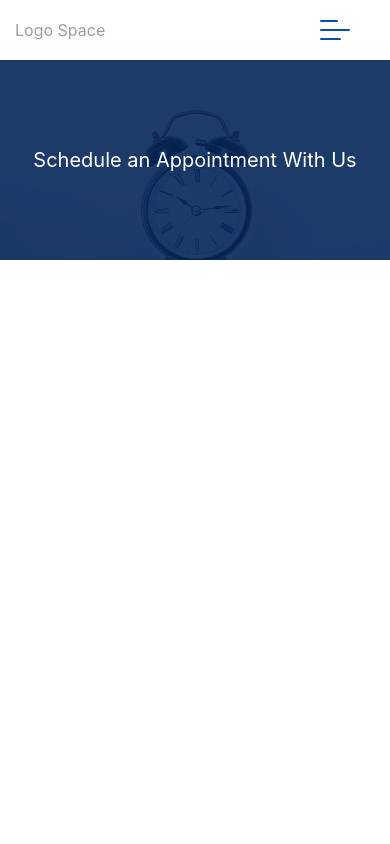
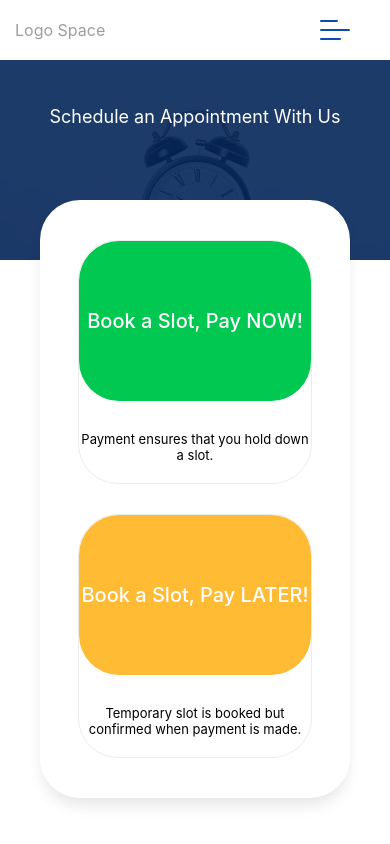
Before and after one commit to ObinnaKelvin/sapphire, a React (Create React App) app: page /book-appointment in a window 390 px wide. Shown: the top 844 px of the page. Built offline with nearby package versions, Linux system fonts and the light colour scheme.

Commit message:
Appointment Booking both mobile and desktop, book button added

```diff
--- a/src/View/pages/booking/Booking.jsx
+++ b/src/View/pages/booking/Booking.jsx
@@ -15,7 +15,18 @@ function Booking() {
             </div>
         </div>
         <div className="booking-decision">
-
+          <div className="decision-item">
+            <div className="button-now">
+              Book a Slot, Pay NOW!
+            </div>
+            Payment ensures that you hold down a slot.
+          </div>
+          <div className="decision-item">
+            <div className="button-later">
+              Book a Slot, Pay LATER!
+            </div>
+            Temporary slot is booked but confirmed when payment is made.
+          </div>
         </div>
         <div className="booking-wrapper">
 
--- a/src/View/pages/booking/booking.scss
+++ b/src/View/pages/booking/booking.scss
@@ -35,6 +35,7 @@
 
             p{
                 z-index: 7;
+                margin-top: -70px;
                 // transform: translateY(-140px);
                 // transition: transform 1000ms ease 1s;
                 // top: 460px;
@@ -55,6 +56,65 @@
                 }
             }
 
+        }
+    }
+
+    .booking-decision {
+        width: 800px;
+        // border: 1px solid red;
+        border-radius: 40px;
+        height: max-content;
+        margin: -100px auto 0px auto;
+        z-index: 2;
+        background-color: white;
+        box-shadow: 0px 10px 15px -3px rgba(0,0,0,0.1);
+        overflow: hidden;
+        display: flex;
+        flex-direction: column;
+        align-items: center;
+        gap: 30px;
+        padding: 40px;
+
+        .decision-item {
+            width: 80%;
+            border: 1px solid #ececec;
+            padding: 0px 0px 20px 0px;
+            display: flex;
+            flex-direction: column;
+            align-items: center;
+            justify-content: center;
+            gap: 30px;
+            border-radius: 40px;
+
+            .button-now {
+                display: flex;
+                align-items: center;
+                justify-content: center;
+                height: 60px;
+                font-size: 20px;
+                font-weight: 500;
+                // border: 1px solid #c5c5c5;
+                width: 100%;
+                background-color: #00C851;
+                color: white;
+                padding: 50px 0px;
+                border-radius: 40px;
+            }
+
+            .button-later {
+                display: flex;
+                align-items: center;
+                justify-content: center;
+                height: 60px;
+                font-size: 20px;
+                font-weight: 500;
+                // border: 1px solid #c5c5c5;
+                width: 100%;
+                background-color: #ffbb33;;
+                color: white;
+                padding: 50px 0px;
+                border-radius: 40px;
+            }
         }
     }
 
@@ -87,7 +147,7 @@
             .booking-header {
                 height: 100%;
                 width: 100%;
-                font-size: 20px;
+                font-size: 18px;
 
                 p{
                     z-index: 7;
@@ -114,6 +174,69 @@
             }
         }
 
+        .booking-decision {
+            width: 290px;
+            // border: 1px solid red;
+            height: 400px;
+            margin: -60px auto 100px auto;
+            border-radius: 40px;
+            height: max-content;
+            // margin: -100px auto 0px auto;
+            z-index: 2;
+            background-color: white;
+            box-shadow: 0px 10px 15px -3px rgba(0,0,0,0.1);
+            overflow: hidden;
+            display: flex;
+            flex-direction: column;
+            align-items: center;
+            gap: 30px;
+            padding: 40px 10px;
+
+            .decision-item {
+                width: 80%;
+                border: 1px solid #ececec;
+                padding: 0px 0px 20px 0px;
+                display: flex;
+                flex-direction: column;
+                align-items: center;
+                justify-content: center;
+                gap: 30px;
+                border-radius: 40px;
+                text-align: center;
+                font-size: 13px;
+
+                .button-now {
+                    display: flex;
+                    align-items: center;
+                    justify-content: center;
+                    height: 60px;
+                    font-size: 20px;
+                    font-weight: 500;
+                    // border: 1px solid #c5c5c5;
+                    width: 100%;
+                    background-color: #00C851;
+                    color: white;
+                    padding: 50px 0px;
+                    border-radius: 40px;
+                }
+
+                .button-later {
+                    display: flex;
+                    align-items: center;
+                    justify-content: center;
+                    height: 60px;
+                    font-size: 20px;
+                    font-weight: 500;
+                    // border: 1px solid #c5c5c5;
+                    width: 100%;
+                    background-color: #ffbb33;;
+                    color: white;
+                    padding: 50px 0px;
+                    border-radius: 40px;
+                }
+            }
+        }
+
         .booking-wrapper {
 
         }
```
